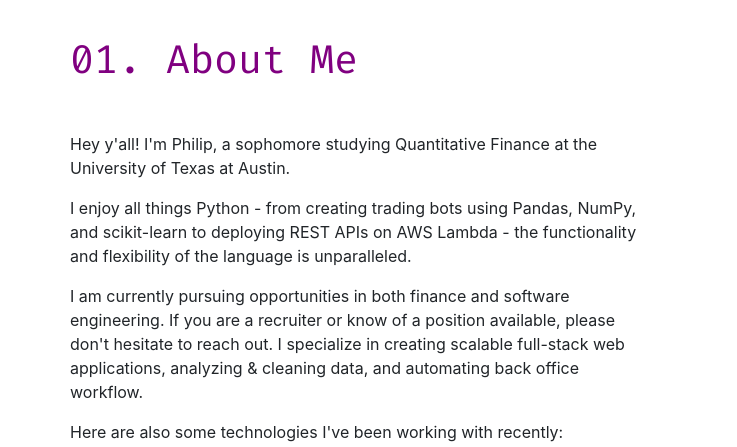
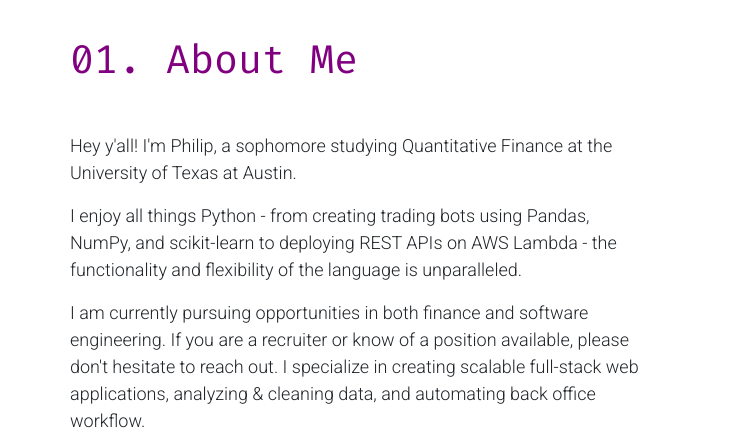
Before and after one commit to philipk19238/philipk19238.github.io, a plain HTML site: page index.html in a window 1280 px wide. Shown: the part 900-1347 px from the top of the page, 0-737 px from the left. Drawn offline with nearby package versions, Linux system fonts and the light colour scheme.

Commit message:
font changes

```diff
--- a/index.html
+++ b/index.html
@@ -95,23 +95,23 @@
 
 		<div class="container d-flex align-items-start mt-5">
 			<div class="container">
-				<p>
+				<p id="about-text">
 					Hey y'all! I'm Philip, a sophomore studying Quantitative Finance
 					at the University of Texas at Austin.
 				</p>
 
-				<p>
+				<p  id="about-text">
 					I enjoy all things Python - from creating trading bots using
 					Pandas, NumPy, and scikit-learn to deploying REST APIs on
 					AWS Lambda - the functionality and flexibility of the language
 					is unparalleled.
 				</p>
 
-				<p>
+				<p id="about-text">
 					I am currently pursuing opportunities in both finance and software engineering. If you are a recruiter or know of a position available, please don't hesitate to reach out. I specialize in creating scalable full-stack web applications, analyzing & cleaning data, and automating back office workflow.
 				</p>
 
-				<p>
+				<p id="about-text">
 					Here are also some technologies I've been working with recently:
 				</p>
 
--- a/static/main.css
+++ b/static/main.css
@@ -120,8 +120,8 @@
 
 #about-text {
   font-family: 'Roboto', sans-serif;
-  font-weight: 400;
-  font-size: 20px;
+  font-weight: 300;
+  font-size: 18px;
 }
 
 b {
```
